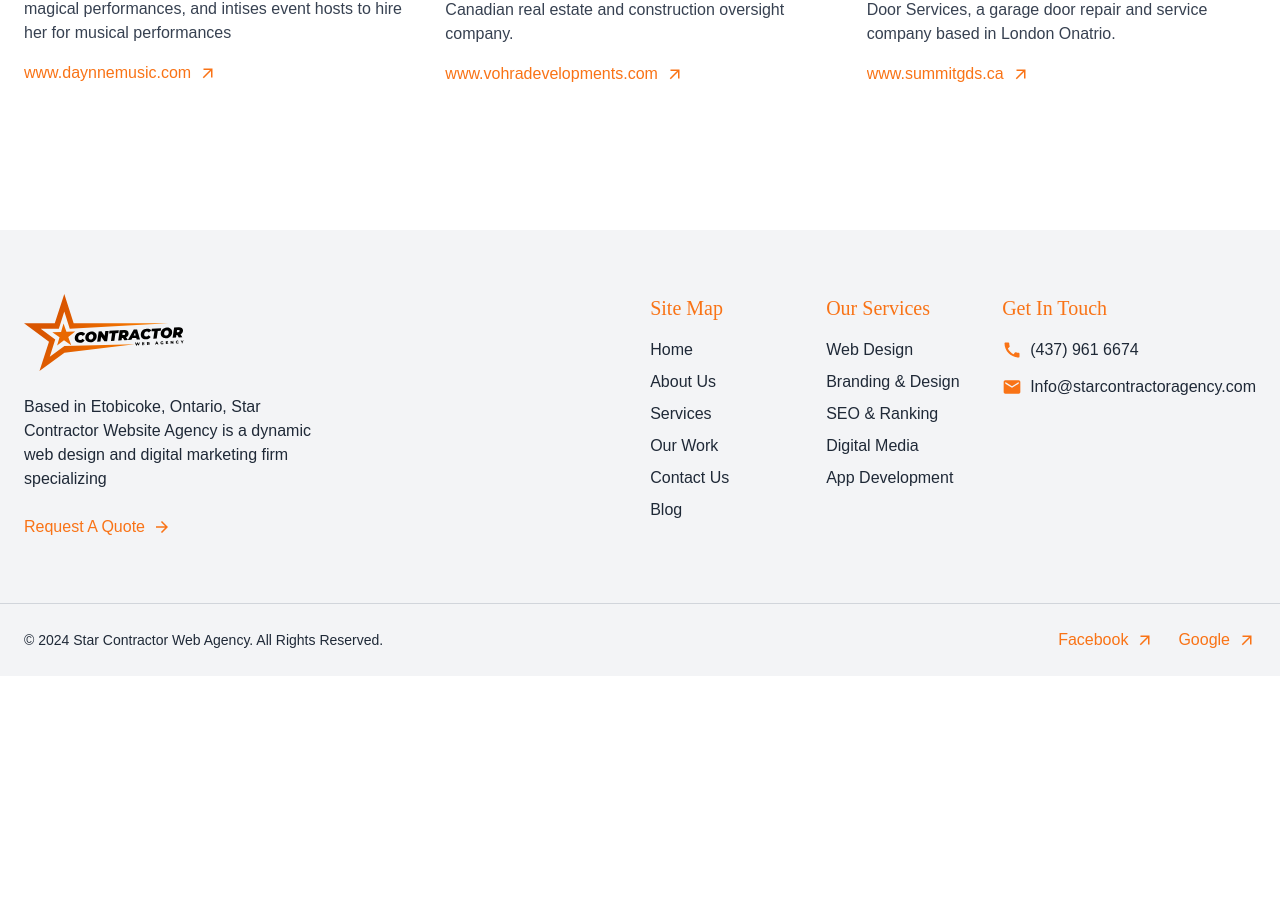
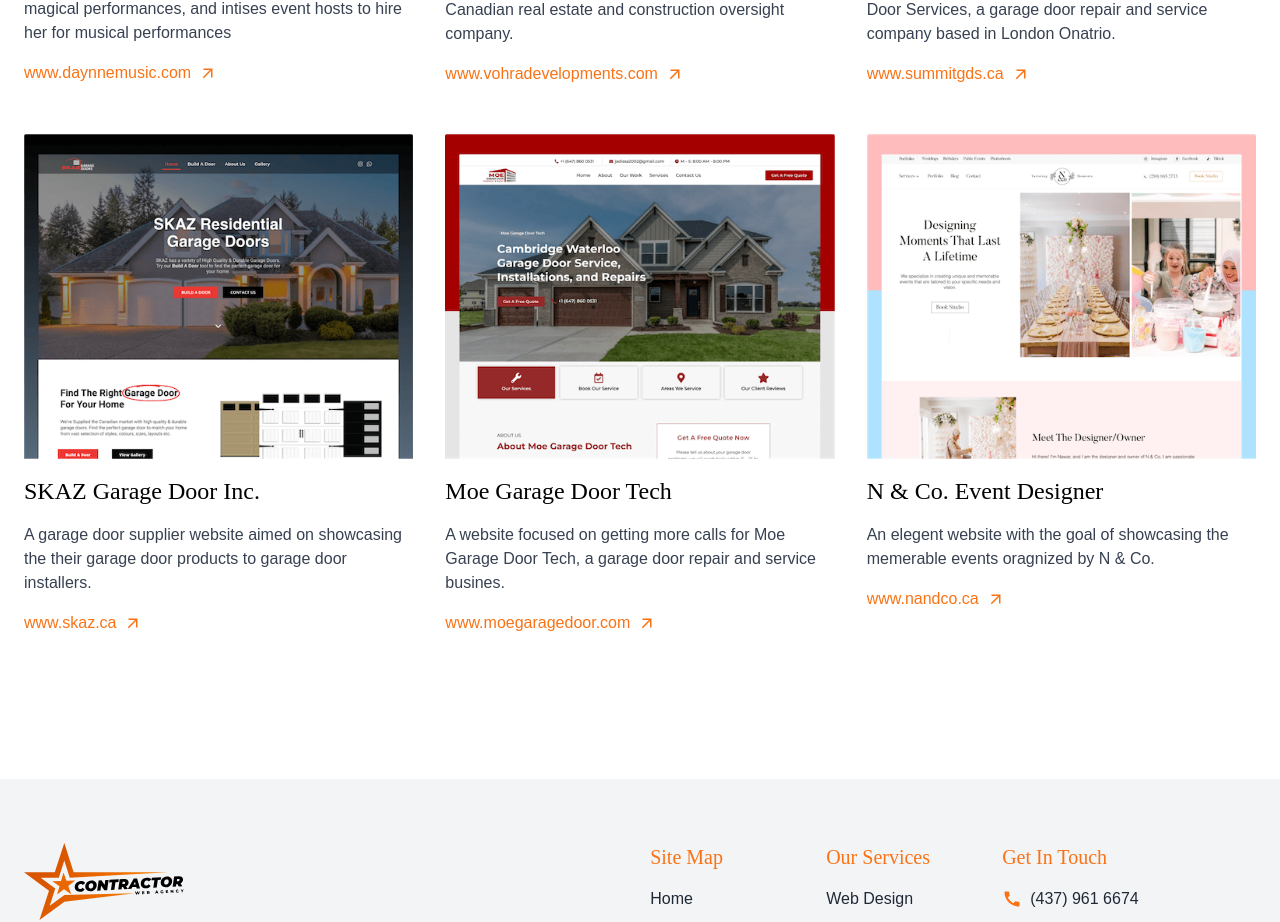
Before and after one commit to karimjawhar5/star-contractor-agency, a Next.js app: page /services/digital-media in a window 1280 px wide. Shown: the part 3016-3938 px from the top of the page. Before the commit the page ends 3692 px from the top, so only its background shows below. Built offline with nearby package versions, Linux system fonts and the light colour scheme.

Commit message:
Fixed Mega Menue Services Layout and Changed Content

```diff
--- a/components/about/layouts/AboutUsDisplay.js
+++ b/components/about/layouts/AboutUsDisplay.js
@@ -11,7 +11,7 @@
       };
 
     return (
-        <section className={background == "gray" ? "py-20 lg:py-32 bg-gray-100 sidewaysSection": "py-20 lg:py-32 bg-white slantedSection"}>
+        <section className={background == "gray" ? "py-20 lg:py-32 bg-gray-100": "py-20 lg:py-32 bg-white"}>
 
     <div className="container mx-auto flex flex-col lg:flex-row lg:justify-between space-y-8 lg:space-y-0 items-center px-4 lg:px-6">
 
--- a/components/header/elements/MegaMenuCard.js
+++ b/components/header/elements/MegaMenuCard.js
@@ -6,10 +6,12 @@
 function MegaMenuCard({title, text, link}) {
 
   return (
-    <div className=''>
+    <div className='flex flex-col h-full'>
             <h4 className='text-base lg:text-lg font-medium text-gray-800 mb-2'>{title}</h4>
             <p className=' text-gray-700 text-sm font-light mb-4'>{text}</p>
-            <LinkTo text="Learn More" link={link}/>
+            <span className='grow'></span>
+              <LinkTo text="Learn More" link={link}/>
+
     </div>
   )
 }
--- a/components/header/layouts/MegaMenu.js
+++ b/components/header/layouts/MegaMenu.js
@@ -5,22 +5,22 @@
   const cardsData = [
     {
         title: 'Web Design',
-        text: 'Crafting visually stunning and user-friendly websites tailored to your business needs.',
+        text: 'Crafting captivating WordPress websites and custom platforms to drive conversions and establish a robust digital presence for your business.',
         link: '/services/web-design'
     },
     {
         title: 'Brand Identity',
-        text: 'Developing memorable brand identities and graphic designs that set your business apart.',
+        text: 'Make a memorable impression with our expert branding and graphic design services, covering logo design, business cards, and attention-grabbing visuals for your brand across all platforms.',
         link: '/services/brand-identity'
     },
     {
         title: 'SEO',
-        text: 'Implementing targeted SEO strategies to boost your online visibility and attract more customers.',
+        text: 'Elevate your online visibility with our holistic SEO strategies, encompassing website optimization, Google My Business management, content creation, and social media engagement.',
         link: '/services/seo-optimization'
     },
     {
         title: 'Digital Media',
-        text: 'Creating captivating photography and videography to showcase your brand across digital platforms.',
+        text: 'Bring your brand to life with stunning photography and engaging videography tailored for your website, social media, and marketing endeavors.',
         link: '/services/digital-media'
     }
 ];
@@ -28,7 +28,7 @@
   return (
     <div className="bg-white hidden lg:block border-t border-gray-300">
 
-      <div className="container mx-auto px-4 py-20 max-w-screen-xl">
+      <div className="container mx-auto px-4 py-16 max-w-screen-xl">
 
         <div className="grid grid-cols-1 sm:grid-cols-2 md:grid-cols-4 gap-8">
           {cardsData.map((card, index) => (
--- a/components/portfolio/layouts/PortfolioDisplaySection.js
+++ b/components/portfolio/layouts/PortfolioDisplaySection.js
@@ -23,6 +23,27 @@
         summary: 'A website focused on getting calls for Summit Garage Door Services, a garage door repair and service company based in London Onatrio.',
         link: 'https://summitgds.ca/',
         linkText: 'www.summitgds.ca'
+      },
+        {
+            image: '/assets/portfolio/portfolio-2.png',
+            title: 'SKAZ Garage Door Inc.',
+            summary: 'A garage door supplier website aimed on showcasing the their garage door products to garage door installers.',
+            link: 'https://skaz.ca/',
+            linkText: 'www.skaz.ca'
+          },
+          {
+            image: '/assets/portfolio/portfolio.png',
+            title: 'Moe Garage Door Tech',
+            summary: 'A website focused on getting more calls for Moe Garage Door Tech, a garage door repair and service busines.',
+            link: 'https://moegaragedoor.com/',
+            linkText: 'www.moegaragedoor.com'
+          },
+          {
+            image: '/assets/portfolio/portfolio-5.png',
+            title: 'N & Co. Event Designer',
+            summary: 'An elegent website with the goal of showcasing the memerable events oragnized by N & Co. ',
+            link: 'https://nandco.ca/',
+            linkText: 'www.nandco.ca'
           },
     ]
 
```
Lines whose indentation alone changed are shown as unchanged.
